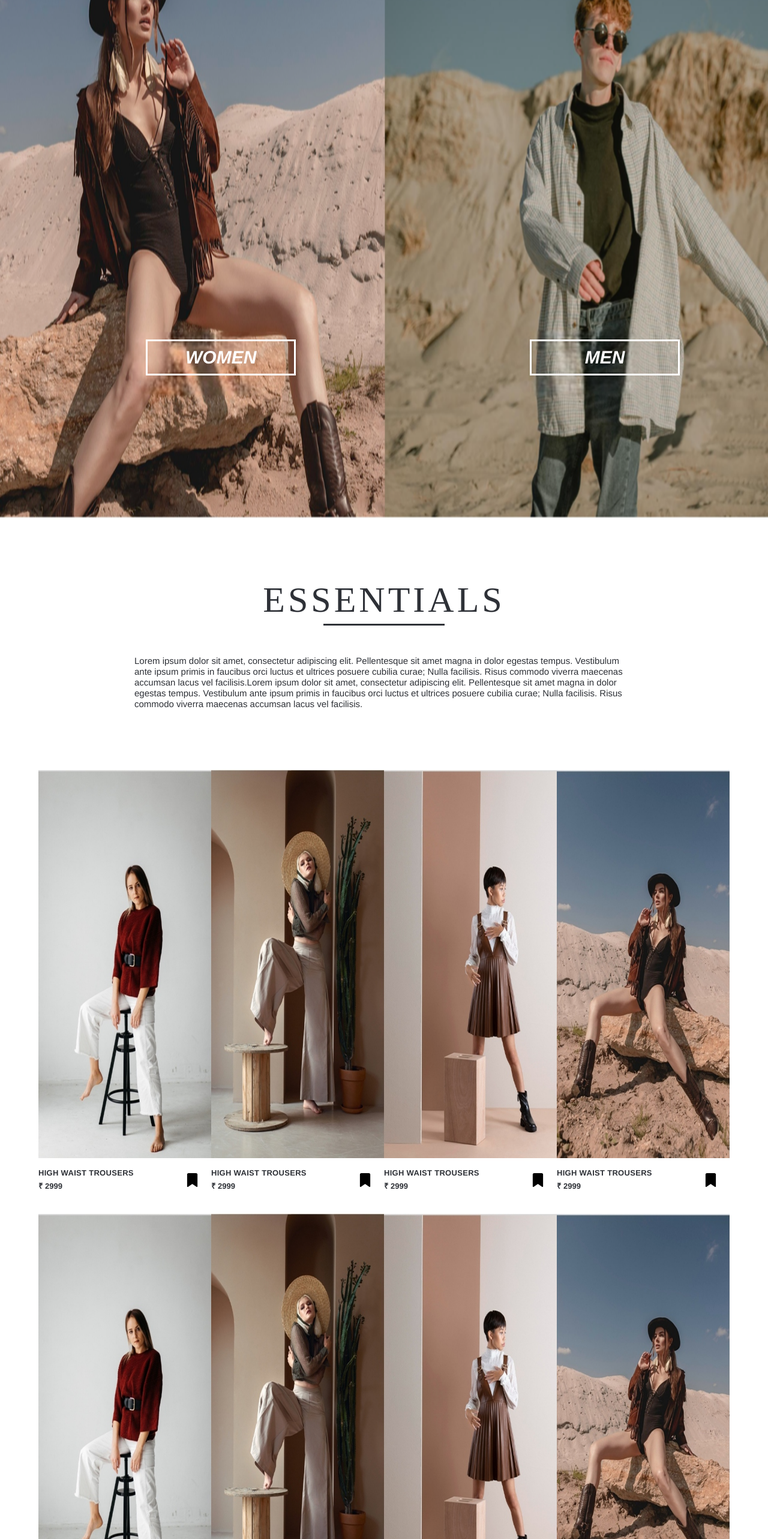
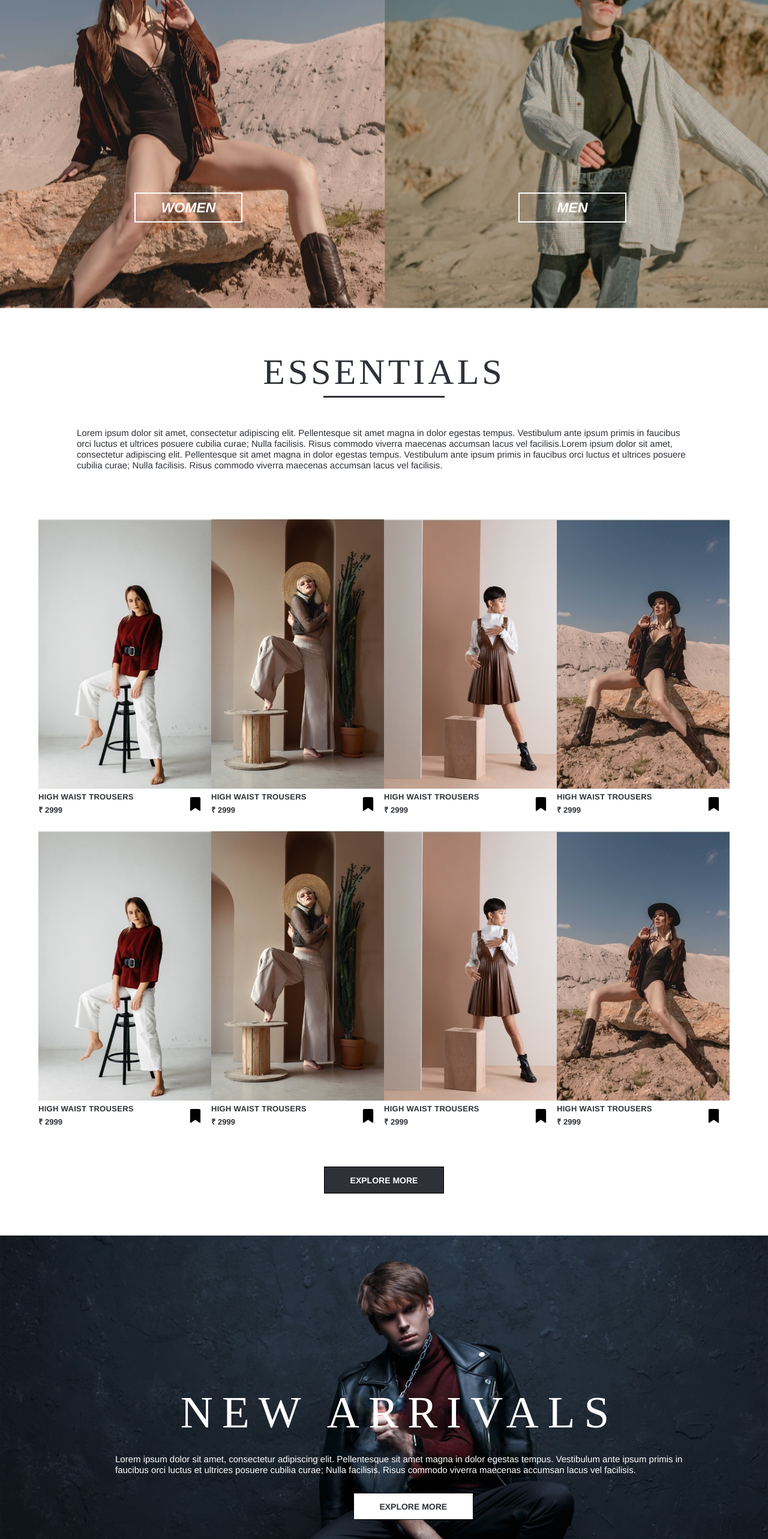
Before and after one commit to Pruthviraj-03/clone, a React (Create React App) app: page / in a window 1280 px wide. Shown: the part 234-2800 px from the top of the page at 60% size. Built offline with nearby package versions, Linux system fonts and the light colour scheme.

Commit message:
laptop res done and all done.

```diff
--- a/src/Components/Footer.jsx
+++ b/src/Components/Footer.jsx
@@ -28,7 +28,7 @@ const Footer = () => {
             <li>magazine</li>
           </ul>
         </div>
-        <div className="footer-container-col2">
+        <div className="footer-container-col3">
           <span>corporate info</span>
           <ul>
             <li>career</li>
@@ -38,11 +38,11 @@ const Footer = () => {
             <li>corporate governance</li>
           </ul>
         </div>
-        <div className="footer-container-col2">
+        <div className="footer-container-col4">
           <span>help</span>
           <ul>
             <li>customer service</li>
-            <li>legal and privacy</li>
+            <li>legal & privacy</li>
             <li>contact</li>
             <li>report a scam</li>
             <li>cookie notice</li>
--- a/src/index.css
+++ b/src/index.css
@@ -195,7 +195,7 @@
 /* home start */
 .home {
   width: 100%;
-  height: 1000px;
+  height: 950px;
   display: flex;
   flex-direction: row;
   position: relative;
@@ -584,7 +584,9 @@
   color: var(--main-color);
 }
 
-.footer-container-col2 {
+.footer-container-col2,
+.footer-container-col3,
+.footer-container-col4 {
   width: 25%;
   height: 100%;
   display: flex;
@@ -593,7 +595,9 @@
   padding-left: 12.5%;
 }
 
-.footer-container-col2 span {
+.footer-container-col2 span,
+.footer-container-col3 span,
+.footer-container-col4 span {
   font-size: 18px;
   font-weight: 600;
   font-family: "Helvetica", sans-serif;
@@ -601,7 +605,9 @@
   text-transform: uppercase;
 }
 
-.footer-container-col2 li {
+.footer-container-col2 li,
+.footer-container-col3 li,
+.footer-container-col4 li {
   font-size: 15px;
   font-weight: 500;
   font-family: "Helvetica", sans-serif;
@@ -613,7 +619,9 @@
   letter-spacing: 0.5px;
 }
 
-.footer-container-col2 li:hover {
+.footer-container-col2 li:hover,
+.footer-container-col3 li:hover,
+.footer-container-col4 li:hover {
   color: var(--dark-grey);
 }
 
@@ -1460,3 +1468,200 @@
   }
 }
 /* tablet responsive end */
+
+/* laptop responsive start */
+@media (min-width: 992px) and (max-width: 1400px) {
+  .product-card {
+    height: 500px;
+  }
+
+  .save-icon {
+    height: 23px;
+    width: 23px;
+    margin-right: 15px;
+    cursor: pointer;
+  }
+
+  .home {
+    height: 650px;
+  }
+
+  .home-box {
+    top: 70%;
+    left: 35%;
+    border: 2px solid var(--dark-white);
+    height: 50px;
+    width: 180px;
+  }
+
+  .home-box span {
+    font-size: 23px;
+  }
+
+  .essentials {
+    margin: 70px 0;
+  }
+
+  .essentials-para {
+    width: 80%;
+  }
+
+  .essentials-cards {
+    margin-top: 80px;
+  }
+
+  .essentials-button {
+    margin-top: 60px;
+  }
+
+  .arrivals {
+    margin-bottom: 70px;
+  }
+
+  .arrivals-img {
+    height: 700px;
+  }
+
+  .arrivals-title {
+    left: 23.5%;
+    font-size: 75px;
+  }
+
+  .arrivals-para {
+    top: 52%;
+    left: 15%;
+    width: 75%;
+  }
+
+  .trial-img {
+    height: 700px;
+  }
+
+  .trial-title1 {
+    font-size: 60px;
+  }
+
+  .trial-title2 {
+    font-size: 58px;
+  }
+
+  .trial-para {
+    top: 50%;
+    width: 45%;
+  }
+
+  .trial-button {
+    top: 64%;
+  }
+
+  .order {
+    margin-bottom: 70px;
+  }
+
+  .order-img {
+    height: 700px;
+  }
+
+  .order-title {
+    top: 70%;
+    left: 5%;
+    font-size: 60px;
+  }
+
+  .order-para {
+    position: absolute;
+    top: 83%;
+    left: 5%;
+    width: 78%;
+  }
+
+  .offers {
+    gap: 0px;
+    margin: 70px 0;
+  }
+
+  .offers-title1,
+  .offers-title2 {
+    font-size: 55px;
+  }
+
+  .offers-para1,
+  .offers-para2 {
+    font-size: 14px;
+    margin-top: 10px;
+  }
+
+  .subscribe-now {
+    gap: 10px;
+    margin-top: 40px;
+  }
+
+  .subscibe-container input {
+    color: var(--main-color);
+  }
+
+  .footer-container {
+    margin: 70px 0 0 0;
+    height: 300px;
+  }
+
+  .footer-container-col1 {
+    padding-top: 55px;
+  }
+
+  .footer-container-col1 span {
+    font-size: 14.5px;
+  }
+
+  .footer-container-col2 {
+    gap: 30px;
+    padding-left: 10%;
+  }
+
+  .footer-container-col3 {
+    gap: 30px;
+    padding-left: 8%;
+  }
+
+  .footer-container-col4 {
+    gap: 30px;
+    padding-left: 12.3%;
+  }
+
+  .footer-container-col2 span {
+    font-size: 16px;
+  }
+
+  .footer-container-col2 li {
+    font-size: 13.5px;
+  }
+
+  .footer-container-col3 span {
+    font-size: 16px;
+  }
+
+  .footer-container-col3 li {
+    font-size: 12.5px;
+    letter-spacing: 0px;
+  }
+
+  .footer-container-col4 span {
+    font-size: 16px;
+  }
+
+  .footer-container-col4 li {
+    font-size: 12.5px;
+    letter-spacing: 0px;
+  }
+
+  .footer-container-col2 li:hover,
+  .footer-container-col3 li:hover,
+  .footer-container-col4 li:hover {
+    color: var(--dark-grey);
+  }
+
+  .footer-social {
+    gap: 15px;
+  }
+}
+/* laptop responsive end */
```
